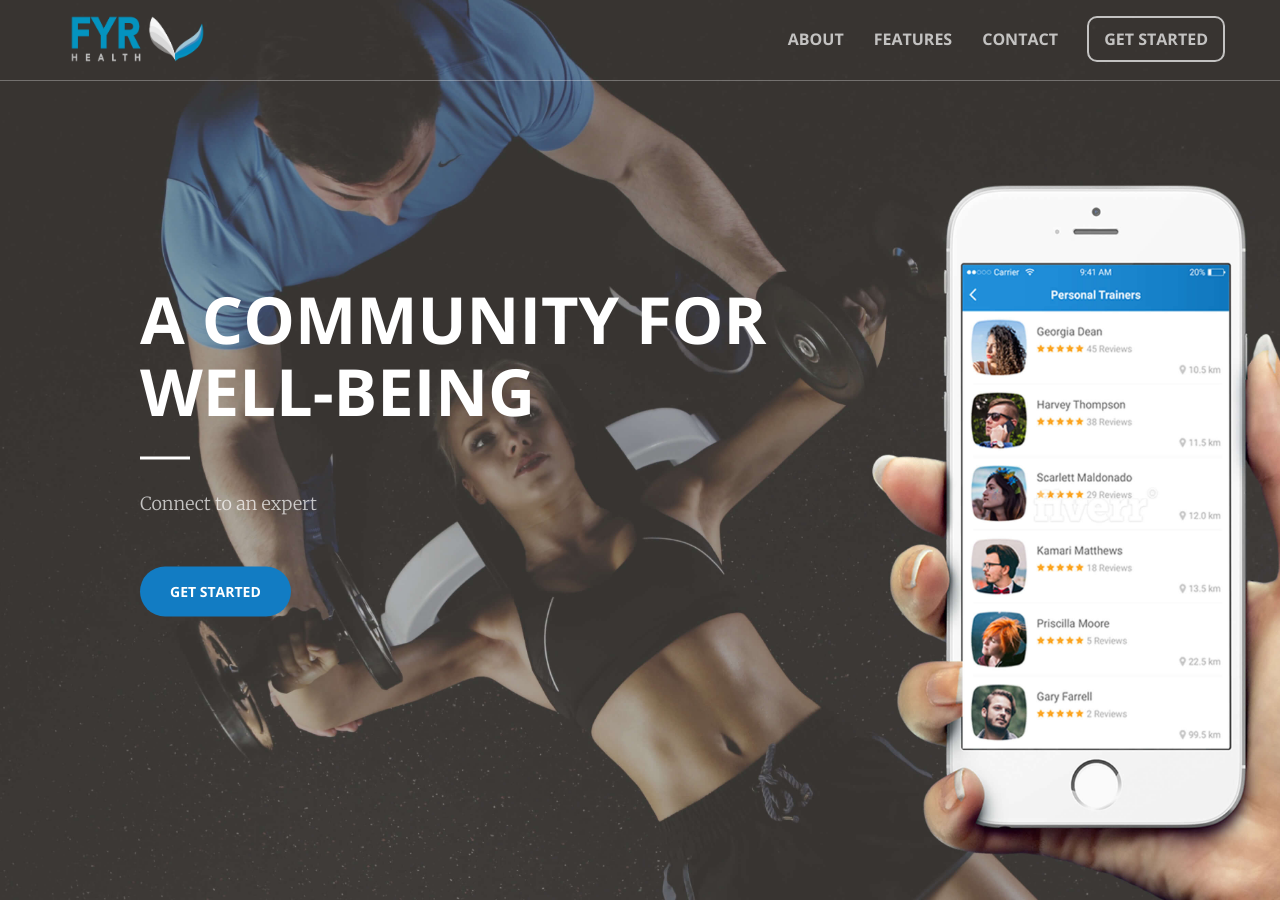
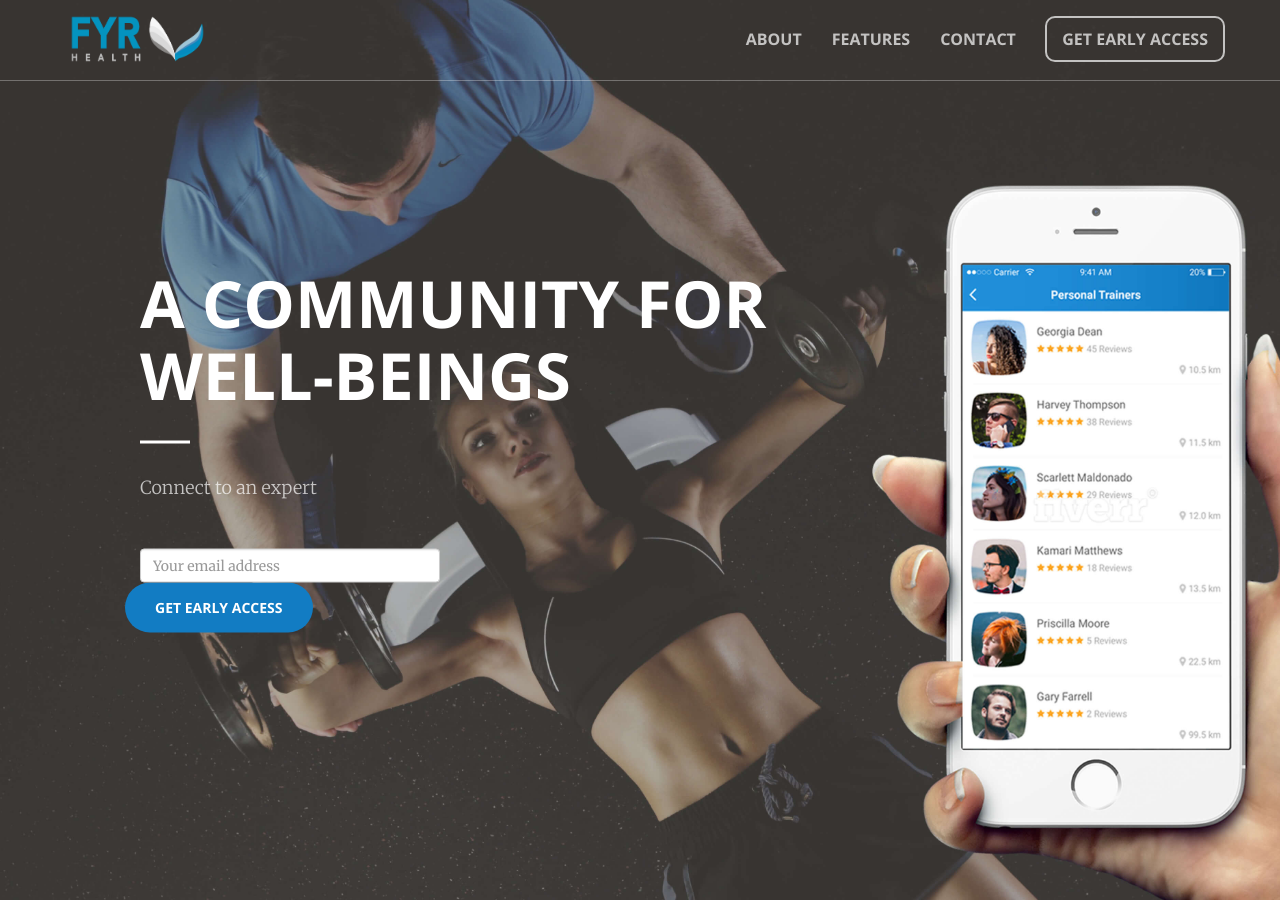
Before and after one commit to FYR-Health/FYR-Health.github.io, a Jekyll site: the page built from index.html, in a window 1280 px wide and 900 px high. Built offline with Jekyll 4.4.1, drawn with Linux system fonts in a browser that asks for light colours; some of the changed text lies outside the part shown.

Commit message:
[f] 51: Early access form to link to MailChimp
https://trello.com/c/9intddn0

```diff
--- a/_config.yml
+++ b/_config.yml
@@ -11,6 +11,8 @@ url: "" # the base hostname & protocol for your site
 
 facebook_username: fyrhealth
 instagram_username: fyrhealthapp
+mailchimp:
+  - url: https://fyrhealth.us16.list-manage.com/subscribe/post?u=e0fa8c8a8ce1f79772a4a25e9&amp;id=b5bec5fe88
 
 # Build settings
 markdown: kramdown
--- /dev/null
+++ b/_includes/early_access.html
@@ -0,0 +1,26 @@
+<section id="early-access" class="bg-dark">
+  <div class="container">
+    <div class="row">
+      <div class="col-md-8 col-md-offset-2 text-center">
+        <h2 class="section-heading">Subscribe to get early access</h2>
+        <hr class="primary">
+      </div>
+    </div>
+    <form class="early-access-form form" action="{{ site.mailchimp.url }}" method="post" name="mc-embedded-subscribe-form" target="_blank" novalidate>
+      <div class="row">
+        <div class="col-md-6 col-md-offset-3">
+          <div class="input-group">
+            <input type="email" value="" name="EMAIL" class="form-control email" id="mce-EMAIL" placeholder="Your email address" required>
+            <!-- real people should not fill this in and expect good things - do not remove this or risk form bot signups-->
+            <div style="position: absolute; left: -5000px;" aria-hidden="true">
+              <input type="text" name="b_e0fa8c8a8ce1f79772a4a25e9_b5bec5fe88" tabindex="-1" value="">
+            </div>
+            <span class="input-group-btn">
+            <input type="submit" class="btn btn-primary btn-xl" value="Get Early Access" name="subscribe" id="mc-embedded-subscribe">
+          </span>
+          </div>
+        </div>
+      </div>
+    </form>
+  </div>
+</section>
--- a/_includes/features.html
+++ b/_includes/features.html
@@ -1,4 +1,4 @@
-<section id="features" class="bg-light">
+<section id="features" class="bg-white">
   <div class="container">
     <div class="row">
       <div class="col-md-12 text-center">
--- a/_includes/header.html
+++ b/_includes/header.html
@@ -1,10 +1,27 @@
 <header>
   <div class="header-content">
     <div class="header-content-inner">
-      <h1>A Community for<br>Well-being</h1>
-      <hr>
-      <p>Connect to an expert</p>
-      <a href="#" class="btn btn-primary btn-xl">Get Started</a>
+      <div class="row">
+        <div class="col-md-12">
+          <h1>A Community for<br>Well-beings</h1>
+          <hr>
+          <p>Connect to an expert</p>
+        </div>
+      </div>
+      <form class="early-access-form form" action="{{ site.mailchimp.url }}" method="post" name="mc-embedded-subscribe-form" target="_blank" novalidate>
+        <div class="row">
+          <div class="col-md-6 col-xs-12">
+            <input type="email" value="" name="EMAIL" class="form-control email" id="mce-EMAIL" placeholder="Your email address" required>
+          </div>
+        </div>
+          <!-- real people should not fill this in and expect good things - do not remove this or risk form bot signups-->
+        <div style="position: absolute; left: -5000px;" aria-hidden="true">
+          <input type="text" name="b_e0fa8c8a8ce1f79772a4a25e9_b5bec5fe88" tabindex="-1" value="">
+        </div>
+        <div class="row">
+          <input type="submit" class="btn btn-primary btn-xl" value="Get Early Access" name="subscribe" id="mc-embedded-subscribe">
+        </div>
+      </form>
     </div>
   </div>
 </header>
--- a/_includes/nav.html
+++ b/_includes/nav.html
@@ -25,7 +25,7 @@
           <a class="page-scroll" href="#contact">Contact</a>
         </li>
         <li>
-          <a class="btn navbar-btn page-scroll" href="javascript:void();">Get Started</a>
+          <a class="btn navbar-btn page-scroll" href="#early-access">Get Early Access</a>
         </li>
       </ul>
     </div>
--- a/_layouts/front.html
+++ b/_layouts/front.html
@@ -8,6 +8,7 @@
   {% include header.html %}
   {% include about.html %}
   {% include features.html %}
+  {% include early_access.html %}
   {% include contact.html %}
   {% include scripts.html %}
   {% include footer.html %}
--- a/_sass/_base.scss
+++ b/_sass/_base.scss
@@ -117,7 +117,7 @@ nav > .container-fluid {
         }
     }
 
-    @media (min-width: 768px) {
+    @media (min-width: 769px) {
         padding-left: 3rem;
         padding-right: 3rem;
         background-color: transparent;
@@ -193,14 +193,15 @@ nav > .container-fluid {
 // Homepage Header
 
 header {
+    @include background-cover;
+    background-position: center;
+    background-image: url('../img/header.jpg');
+    color: white;
     position: relative;
     width: 100%;
     min-height: auto;
-    @include background-cover;
-    background-position: center;
-    background-image: url('../img/header.jpg');
     text-align: left;
-    color: white;
+
     .header-content {
         position: relative;
         text-align: left;
@@ -221,12 +222,14 @@ header {
                 font-weight: 300;
                 color: rgba(white, .7);
                 font-size: 16px;
-                margin-bottom: 50px;
+                margin-bottom: 3rem;
             }
         }
     }
-    @media (min-width: 768px) {
+
+    @media (min-width: 769px) {
         min-height: 100%;
+
         .header-content {
             position: absolute;
             top: 50%;
@@ -244,7 +247,14 @@ header {
                 }
             }
         }
+
+        form.early-access-form {
+            input[type="email"].form-control {
+                width: 300px;
+            }
+        }
     }
+
     @media (max-width: 768px) {
         background-image: url('../img/header-sm.jpg');
         text-align: center;
@@ -294,6 +304,23 @@ header {
 .call-to-action {
     h2 {
         margin: 0 auto 20px;
+    }
+}
+
+form.early-access-form {
+    .input-group {
+        input.form-control {
+            height: 50px;
+            padding: 6px 20px;
+            border-radius: 300px;
+            border-top-right-radius: 0;
+            border-bottom-right-radius: 0;
+        }
+
+        input.btn {
+            border-top-left-radius: 0;
+            border-bottom-left-radius: 0;
+        }
     }
 }
 
```
